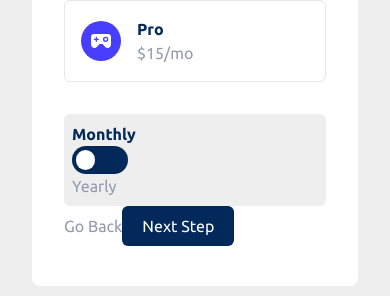
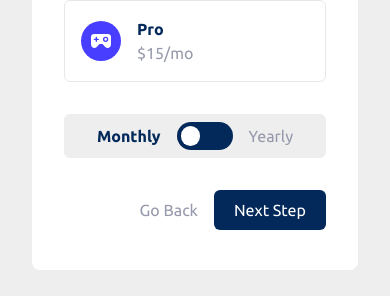
Before and after one commit to hamdi4-beep/multi-step-form-main, a React (Vite) app: page / in a window 390 px wide. Both pictures are taken after typing "Sample", "name@example.com", "Sample" into the empty fields and a click on the button "Next Step". Shown: the part 455-751 px from the top of the page. Built offline with nearby package versions, Linux system fonts and the light colour scheme.

Commit message:
finished styling the plans step for the mobile version

```diff
--- a/src/components/SelectPlan.tsx
+++ b/src/components/SelectPlan.tsx
@@ -50,18 +50,18 @@ function SelectPlan() {
                 })}
             </div>
 
-            <div className="bg-[#eee] p-2 gap-4 mt-8 items-center rounded-md">
+            <div className="bg-[#eee] p-2 gap-4 mt-8 flex justify-center items-center rounded-md">
                 <span className={`${subscription === 'yr' ? 'text-neutral-cool-gray' : 'text-primary-marine-blue font-bold'}`}>Monthly</span>
                 <div onClick={handleClick} className={togglerStyle}></div>
                 <span className={`${subscription === 'mo' ? 'text-neutral-cool-gray' : 'text-primary-marine-blue font-bold'}`}>Yearly</span>
             </div>
 
-            <div className="">
+            <div className="mt-8 ml-auto flex justify-end">
                 <button className="text-neutral-cool-gray">
                     <Link to='..'>Go Back</Link>
                 </button>
 
-                <button className="primary-btn">
+                <button className="primary-btn ml-4">
                     <Link to={currentPlan === '' ? '#' : '/add-ons'} onClick={() => currentPlan === '' ? alert('Please select a plan!') : null} state={{
                         ...location.state,
                         currentPlanIndex: plans.findIndex(it => it.title === currentPlan),
--- a/src/css/output.css
+++ b/src/css/output.css
@@ -572,20 +572,8 @@ video {
   background-color: hsl(217 100% 97% / var(--tw-bg-opacity));
 }
 
-.absolute {
-  position: absolute;
-}
-
 .relative {
   position: relative;
-}
-
-.right-8 {
-  right: 2rem;
-}
-
-.bottom-0 {
-  bottom: 0px;
 }
 
 .mx-auto {
@@ -596,10 +584,6 @@ video {
 .my-2 {
   margin-top: 0.5rem;
   margin-bottom: 0.5rem;
-}
-
-.mb-10 {
-  margin-bottom: 2.5rem;
 }
 
 .mb-2 {
@@ -630,6 +614,10 @@ video {
   margin-top: 4rem;
 }
 
+.mt-3 {
+  margin-top: 0.75rem;
+}
+
 .mt-32 {
   margin-top: 8rem;
 }
@@ -646,16 +634,8 @@ video {
   margin-top: 2rem;
 }
 
-.mb-0 {
-  margin-bottom: 0px;
-}
-
-.mt-2 {
-  margin-top: 0.5rem;
-}
-
-.mt-3 {
-  margin-top: 0.75rem;
+.ml-4 {
+  margin-left: 1rem;
 }
 
 .block {
@@ -698,6 +678,10 @@ video {
   align-items: center;
 }
 
+.justify-end {
+  justify-content: flex-end;
+}
+
 .justify-center {
   justify-content: center;
 }
@@ -706,12 +690,12 @@ video {
   justify-content: space-between;
 }
 
+.gap-2 {
+  gap: 0.5rem;
+}
+
 .gap-4 {
   gap: 1rem;
-}
-
-.gap-2 {
-  gap: 0.5rem;
 }
 
 .overflow-hidden {
@@ -746,11 +730,6 @@ video {
 .bg-\[\#eee\] {
   --tw-bg-opacity: 1;
   background-color: rgb(238 238 238 / var(--tw-bg-opacity));
-}
-
-.bg-black {
-  --tw-bg-opacity: 1;
-  background-color: rgb(0 0 0 / var(--tw-bg-opacity));
 }
 
 .bg-neutral-white {
@@ -811,10 +790,6 @@ video {
 
 .pb-4 {
   padding-bottom: 1rem;
-}
-
-.pr-16 {
-  padding-right: 4rem;
 }
 
 .pt-8 {
```
